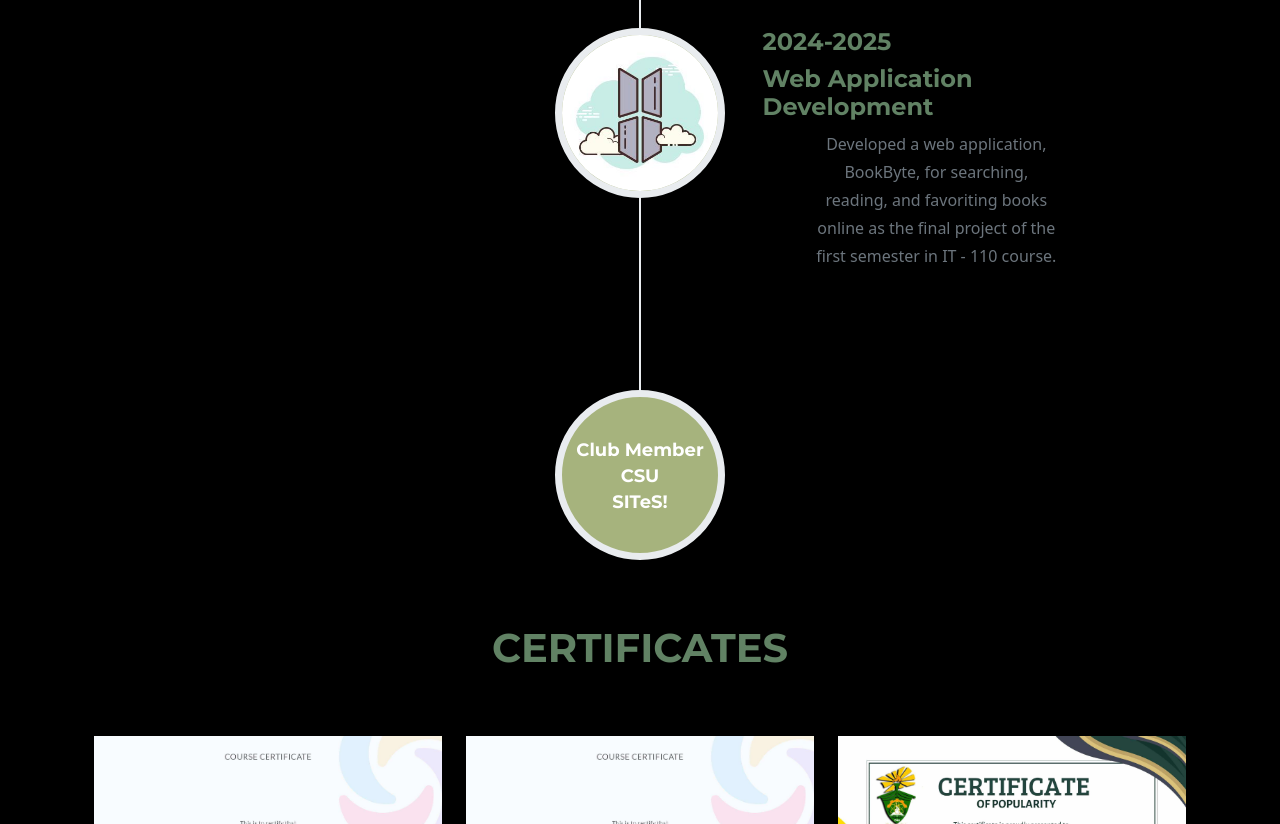
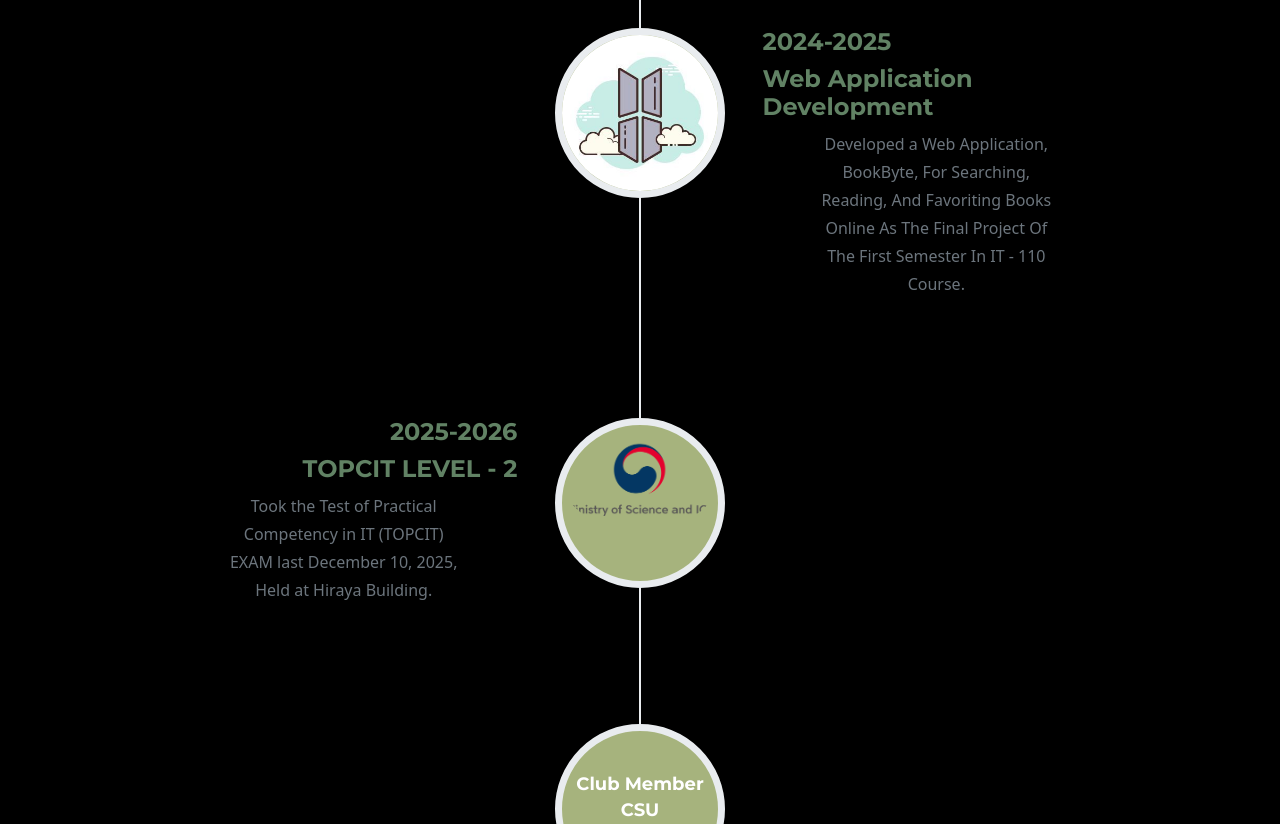
Before and after one commit to dyannacastro/dyannacastro.github.io, a website: page index.html in a window 1280 px wide. Shown: the part 2180-3004 px from the top of the page. Drawn offline with nearby package versions, Linux system fonts and the light colour scheme; animation ran at ten frames a second; a web font is replaced by a local one.

Commit message:
"updated acad. higlight"

```diff
--- a/index.html
+++ b/index.html
@@ -156,9 +156,22 @@
                                 <h4 class="subheading">Web Application Development</h4>
                             </div>
                             <div class="timeline-body">
-                                <p class="text-muted">Developed a web application, BookByte,
-                                    for searching, reading, and favoriting books online
-                                    as the final project of the first semester in IT - 110 course.</p>
+                                <p class="text-muted">Developed a Web Application, BookByte,
+                                    For Searching, Reading, And Favoriting Books Online
+                                    As The Final Project Of The First Semester In IT - 110 Course.</p>
+                            </div>
+                        </div>
+                    </li>
+                    <li>
+                        <div class="timeline-image"><img class="rounded-circle img-fluid" src="assets/img/cit.png"
+                                alt="..." /></div>
+                        <div class="timeline-panel">
+                            <div class="timeline-heading">
+                                <h4>2025-2026</h4>
+                                <h4 class="subheading">TOPCIT LEVEL - 2</h4>
+                            </div>
+                            <div class="timeline-body">
+                                <p class="text-muted">Took the Test of Practical Competency in IT (TOPCIT) EXAM last December 10, 2025, Held at Hiraya Building.</p>
                             </div>
                         </div>
                     </li>
```
Also changed, not shown: assets/img/cit.png (added).
